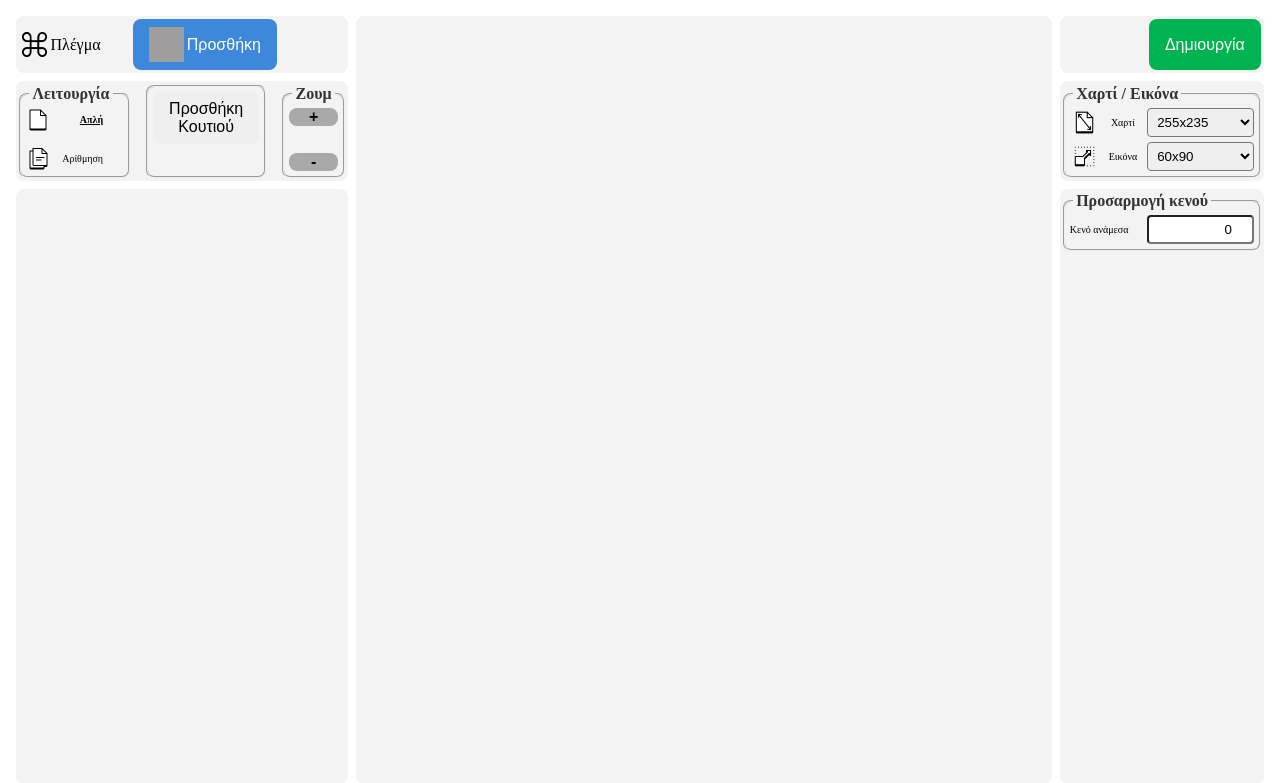
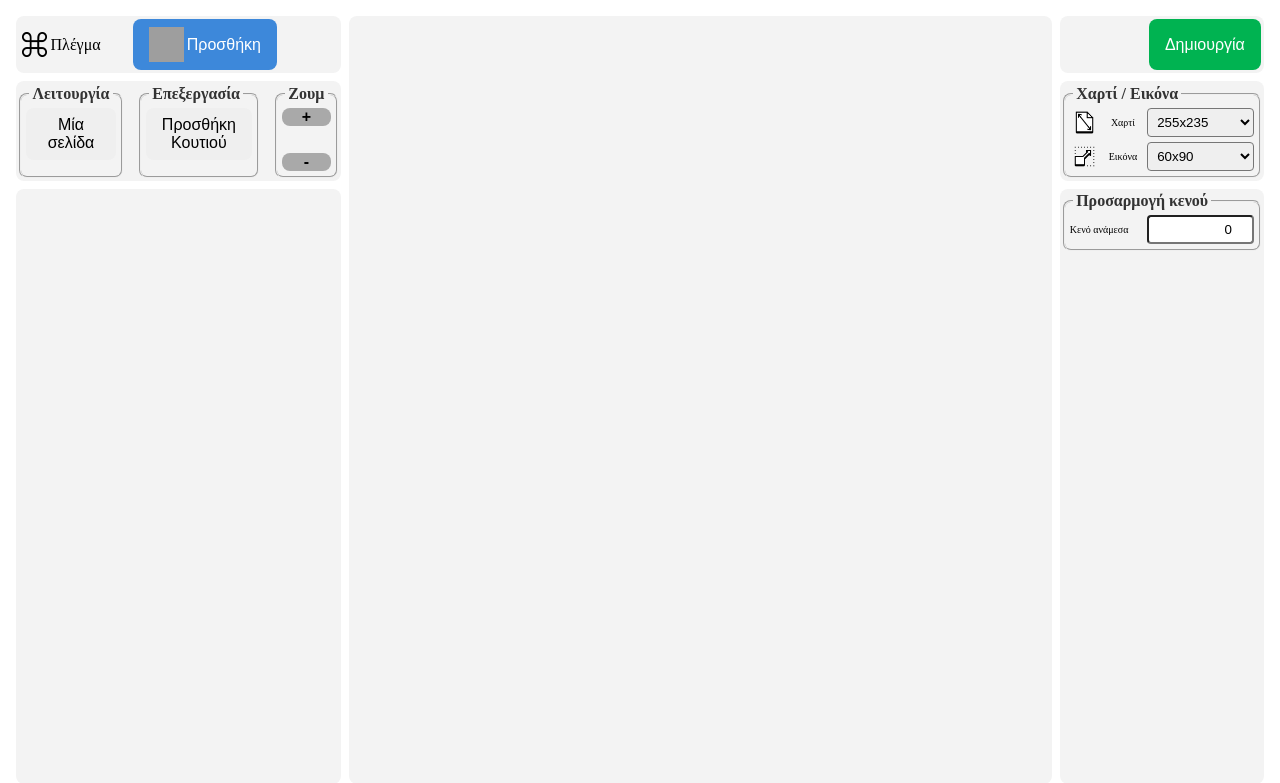
Before and after one commit to GiorgosSarakatsanos/Grid_Web_app, a Flask app: page / in a window 1280 px wide. Shown: the top 783 px of the page. Run offline with Flask 3, Linux system fonts and the light colour scheme; a map, chart or similar area stays blank; parts of the project's set-up code (start-up, migrations or seed data) failed here and were passed over; some libraries are stand-ins or nearby versions; grey boxes are pictures that could not be loaded.

Commit message:
Replace the input selection for the page mode with a single button

```diff
--- a/static/js/canvas-events.js
+++ b/static/js/canvas-events.js
@@ -226,7 +226,6 @@ export function setupCanvasEvents() {
     }
 
     function handleMouseUp(event) {
-        console.log("Box summary:", state.boxes.map(box => `Position: (${box.x.toFixed(2)}, ${box.y.toFixed(2)}), Size: (${box.width.toFixed(2)} x ${box.height.toFixed(2)})`));
         if (isMovingImage) {
             isMovingImage = false;
             imageCanvas.style.cursor = 'grab';
@@ -278,6 +277,22 @@ export function setupCanvasEvents() {
         sendBoxDataToFlask(boxData);
     }
 
+    const modeSwitchButton = document.getElementById('mode-switch');
+    let isNumberingMode = false;
+
+    modeSwitchButton.addEventListener('click', () => {
+        isNumberingMode = !isNumberingMode;
+        if (isNumberingMode) {
+            modeSwitchButton.style.backgroundColor = 'lightblue';
+            modeSwitchButton.innerText = 'Mode Numbering';
+            state.mode = 'Numbering';
+        } else {
+            modeSwitchButton.style.backgroundColor = '';
+            modeSwitchButton.innerText = 'Mode Page';
+            state.mode = 'Page';
+        }
+    });
+
     function sendBoxDataToFlask(boxData) {
         fetch('/update-boxes', {
             method: 'POST',
@@ -299,7 +314,6 @@ export function setupCanvasEvents() {
             size_x: box.width.toFixed(2),
             size_y: box.height.toFixed(2)
         }));
-        console.log("Box summary:", boxData);
         sendBoxDataToFlask(boxData);
     }
 
--- a/static/js/main.js
+++ b/static/js/main.js
@@ -1,11 +1,38 @@
 import { setupCanvasEvents } from './canvas-events.js';
 import { setupEventHandlers } from './event-handlers.js';
 import { setupZoomEvents } from './zoom-events.js';
+import { state } from './shared-state.js';
+import { toggleFields } from './ui-controls.js'; // Correctly import toggleFields
 import './form-submission.js';
-import './ui-controls.js';
 
 document.addEventListener('DOMContentLoaded', () => {
     setupCanvasEvents();  // Initialize canvas events
     setupEventHandlers(); // Initialize other event handlers
     setupZoomEvents();    // Initialize zoom events
+
+    // New button for switching modes
+    const modeSwitchButton = document.getElementById('mode-switch');
+    let isNumberingMode = false;
+
+    modeSwitchButton.addEventListener('click', () => {
+        isNumberingMode = !isNumberingMode;
+        if (isNumberingMode) {
+            modeSwitchButton.style.backgroundColor = 'lightblue';
+            modeSwitchButton.innerText = 'Με αρίθμηση';
+            document.getElementById('mode_numbering').checked = true;
+            state.mode = 'Numbering';
+        } else {
+            modeSwitchButton.style.backgroundColor = '';
+            modeSwitchButton.innerText = 'Μία σελίδα';
+            document.getElementById('mode_page').checked = true;
+            state.mode = 'Page';
+        }
+        // Trigger change event to update the fields
+        toggleFields();
+        // Log the updated mode state
+        console.log("Current mode:", state.mode);
+    });
+
+    // Initial call to set correct visibility
+    toggleFields();
 });
--- a/templates/index.html
+++ b/templates/index.html
@@ -24,20 +24,14 @@
             </header>
         </div>
         <div class="grid-container basic-info">
-            <fieldset  class="field-group">
+            <input type="radio" name="mode" value="Page" id="mode_page" required checked style="display: none;">
+            <input type="radio" name="mode" value="Numbering" id="mode_numbering" required style="display: none;">
+            <fieldset class="field-group">
                 <legend>Λειτουργία</legend>
-                <label class="radio-container" for="mode_page">
-                    <input type="radio" name="mode" value="Page" id="mode_page" required checked>
-                    <img src="{{ url_for('static', filename='icons/one-page-icon.png') }}" alt="Page Icon" class="radio-icon">
-                    <span>Απλή</span>
-                </label>
-                <label class="radio-container" for="mode_numbering">
-                    <input type="radio" name="mode" value="Numbering" id="mode_numbering" required>
-                    <img src="{{ url_for('static', filename='icons/multi-page-icon.png') }}" alt="Numbering Icon" class="radio-icon">
-                    <span>Αρίθμηση</span>
-                </label>
+                <button id="mode-switch" type="button" class="button" >Μία σελίδα</button>
             </fieldset>
             <fieldset class="field-group">
+                <legend>Επεξεργασία</legend>
                 <input type="hidden" id="box_data" name="box_data" value="">
                 <button id="add-box" id="" class="button add-box" type="button">Προσθήκη Κουτιού</button>
             </fieldset>
```
Also changed, not shown: static/js/box-handlers.js (+1 -7 lines), changelog.md, 3 other files.
